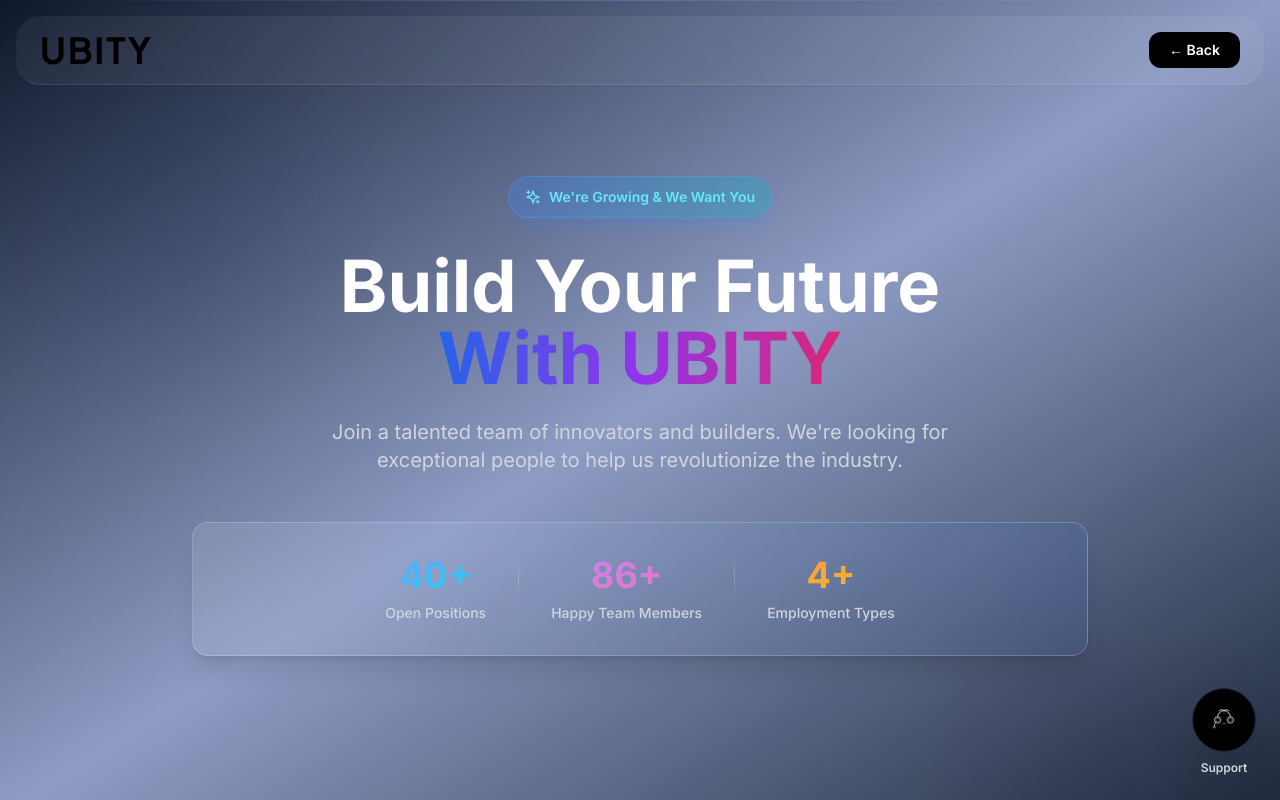
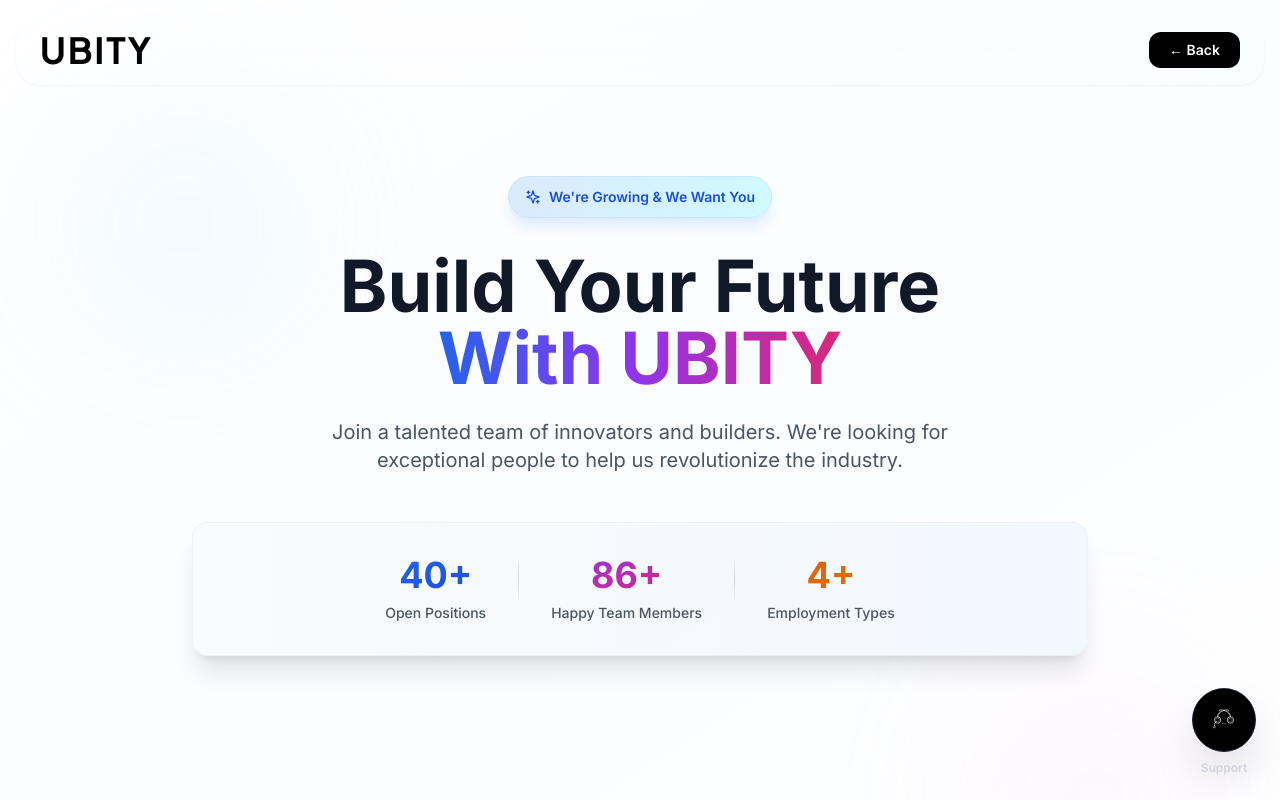
Before and after one commit to ubityofficial/ubity, a React (Vite) app: page /careers in a window 1280 px wide. Shown: the top 800 px of the page. Built offline with nearby package versions, Linux system fonts and the light colour scheme.

Commit message:
Revert "🎨 Add professional SaaS gradient to career page hero section"
This reverts commit 0be1e6f79b0893a528d13f515a9f954640351f15.

```diff
--- a/src/components/CareerPage.tsx
+++ b/src/components/CareerPage.tsx
@@ -675,43 +675,42 @@ export default function CareerPage() {
       </div>
 
       {/* Hero Section with Gradient Background */}
-      <div className="relative pt-32 sm:pt-40 md:pt-44 pb-16 sm:pb-20 md:pb-24 px-4 sm:px-6 bg-gradient-to-br from-slate-900 via-blue-900/50 to-slate-800 overflow-hidden">
-        <div className="absolute inset-0 opacity-100 pointer-events-none">
-          <div className="absolute top-0 left-0 right-0 h-px bg-gradient-to-r from-transparent via-blue-400/30 to-transparent"></div>
-          <div className="absolute top-20 left-10 w-72 h-72 bg-gradient-to-br from-blue-500/20 to-cyan-500/20 rounded-full mix-blend-multiply filter blur-3xl opacity-50"></div>
-          <div className="absolute -bottom-32 right-10 w-72 h-72 bg-gradient-to-tl from-purple-500/20 to-pink-500/20 rounded-full mix-blend-multiply filter blur-3xl opacity-50"></div>
+      <div className="relative pt-32 sm:pt-40 md:pt-44 pb-16 sm:pb-20 md:pb-24 px-4 sm:px-6 bg-gradient-to-br from-white via-blue-50/30 to-white overflow-hidden">
+        <div className="absolute inset-0 opacity-40 pointer-events-none">
+          <div className="absolute top-20 left-10 w-72 h-72 bg-gradient-to-br from-blue-200 to-cyan-200 rounded-full mix-blend-multiply filter blur-3xl opacity-30"></div>
+          <div className="absolute -bottom-32 right-10 w-72 h-72 bg-gradient-to-tl from-purple-200 to-pink-200 rounded-full mix-blend-multiply filter blur-3xl opacity-30"></div>
         </div>
 
         <div className="max-w-4xl mx-auto text-center mb-8 sm:mb-12 md:mb-16 relative z-10">
-          <div className="inline-flex items-center gap-2 bg-gradient-to-r from-blue-500/30 to-cyan-500/30 text-cyan-300 px-3 sm:px-4 py-1.5 sm:py-2.5 rounded-full mb-4 sm:mb-6 md:mb-8 font-semibold text-xs sm:text-sm border border-blue-400/30 shadow-lg shadow-blue-500/20">
+          <div className="inline-flex items-center gap-2 bg-gradient-to-r from-blue-100 to-cyan-100 text-blue-700 px-3 sm:px-4 py-1.5 sm:py-2.5 rounded-full mb-4 sm:mb-6 md:mb-8 font-semibold text-xs sm:text-sm border border-blue-200/50 shadow-lg shadow-blue-100">
             <Sparkles className="w-3 h-3 sm:w-4 sm:h-4" />
             We're Growing & We Want You
           </div>
-          <h1 className="text-3xl sm:text-4xl md:text-6xl lg:text-7xl font-bold text-white mb-4 sm:mb-6 leading-tight">
+          <h1 className="text-3xl sm:text-4xl md:text-6xl lg:text-7xl font-bold text-gray-900 mb-4 sm:mb-6 leading-tight">
             Build Your Future<br />
             <span className="bg-gradient-to-r from-blue-600 via-purple-600 to-pink-600 bg-clip-text text-transparent">
               With UBITY
             </span>
           </h1>
-          <p className="text-base sm:text-lg md:text-xl text-gray-300 mb-8 sm:mb-10 md:mb-12 max-w-2xl mx-auto leading-relaxed">
+          <p className="text-base sm:text-lg md:text-xl text-gray-600 mb-8 sm:mb-10 md:mb-12 max-w-2xl mx-auto leading-relaxed">
             Join a talented team of innovators and builders. We're looking for exceptional people to help us revolutionize the industry.
           </p>
 
           {/* Stats */}
-          <div className="flex flex-row gap-3 sm:gap-8 justify-center bg-gradient-to-r from-white/10 to-blue-500/10 backdrop-blur-md p-4 sm:p-8 rounded-2xl border border-white/20 shadow-xl">
+          <div className="flex flex-row gap-3 sm:gap-8 justify-center bg-gradient-to-r from-gray-50/80 to-blue-50/80 backdrop-blur-sm p-4 sm:p-8 rounded-2xl border border-gray-200/50 shadow-xl">
             <div className="text-center group">
-              <div className="text-2xl sm:text-4xl font-bold bg-gradient-to-br from-blue-400 to-cyan-400 bg-clip-text text-transparent group-hover:from-blue-300 group-hover:to-cyan-300 transition-all">{positionsCount}+</div>
-              <div className="text-xs sm:text-sm text-gray-300 mt-1 sm:mt-2 font-medium">Open Positions</div>
+              <div className="text-2xl sm:text-4xl font-bold bg-gradient-to-br from-blue-600 to-blue-700 bg-clip-text text-transparent group-hover:from-blue-500 group-hover:to-cyan-600 transition-all">{positionsCount}+</div>
+              <div className="text-xs sm:text-sm text-gray-600 mt-1 sm:mt-2 font-medium">Open Positions</div>
             </div>
-            <div className="h-6 sm:h-12 w-px bg-gradient-to-b from-transparent via-white/20 to-transparent"></div>
+            <div className="h-6 sm:h-12 w-px bg-gradient-to-b from-transparent via-gray-300 to-transparent"></div>
             <div className="text-center group">
-              <div className="text-2xl sm:text-4xl font-bold bg-gradient-to-br from-purple-400 to-pink-400 bg-clip-text text-transparent group-hover:from-purple-300 group-hover:to-pink-300 transition-all">{membersCount}+</div>
-              <div className="text-xs sm:text-sm text-gray-300 mt-1 sm:mt-2 font-medium">Happy Team Members</div>
+              <div className="text-2xl sm:text-4xl font-bold bg-gradient-to-br from-purple-600 to-pink-600 bg-clip-text text-transparent group-hover:from-purple-500 group-hover:to-pink-500 transition-all">{membersCount}+</div>
+              <div className="text-xs sm:text-sm text-gray-600 mt-1 sm:mt-2 font-medium">Happy Team Members</div>
             </div>
-            <div className="h-6 sm:h-12 w-px bg-gradient-to-b from-transparent via-white/20 to-transparent"></div>
+            <div className="h-6 sm:h-12 w-px bg-gradient-to-b from-transparent via-gray-300 to-transparent"></div>
             <div className="text-center group">
-              <div className="text-2xl sm:text-4xl font-bold bg-gradient-to-br from-orange-400 to-amber-400 bg-clip-text text-transparent group-hover:from-orange-300 group-hover:to-amber-300 transition-all">{typesCount}+</div>
-              <div className="text-xs sm:text-sm text-gray-300 mt-1 sm:mt-2 font-medium">Employment Types</div>
+              <div className="text-2xl sm:text-4xl font-bold bg-gradient-to-br from-orange-600 to-amber-600 bg-clip-text text-transparent group-hover:from-orange-500 group-hover:to-orange-400 transition-all">{typesCount}+</div>
+              <div className="text-xs sm:text-sm text-gray-600 mt-1 sm:mt-2 font-medium">Employment Types</div>
             </div>
           </div>
         </div>
```
